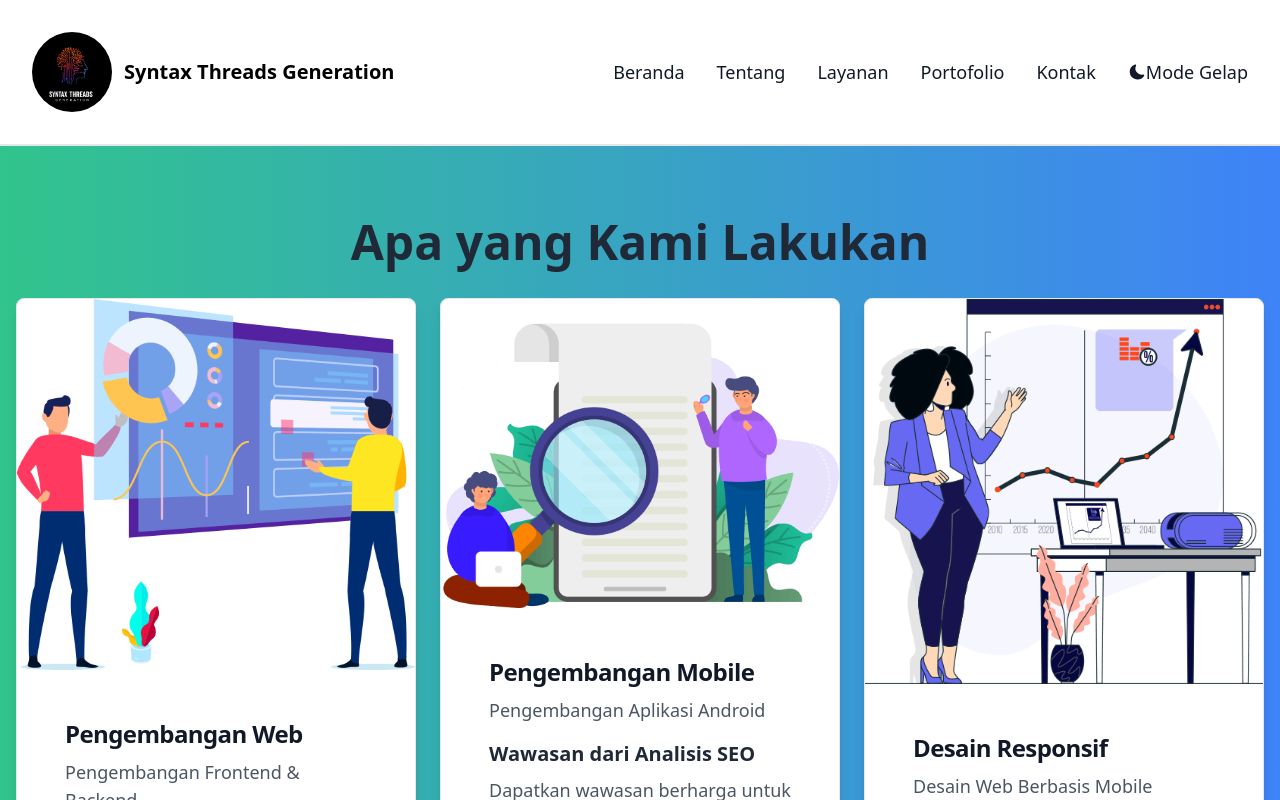
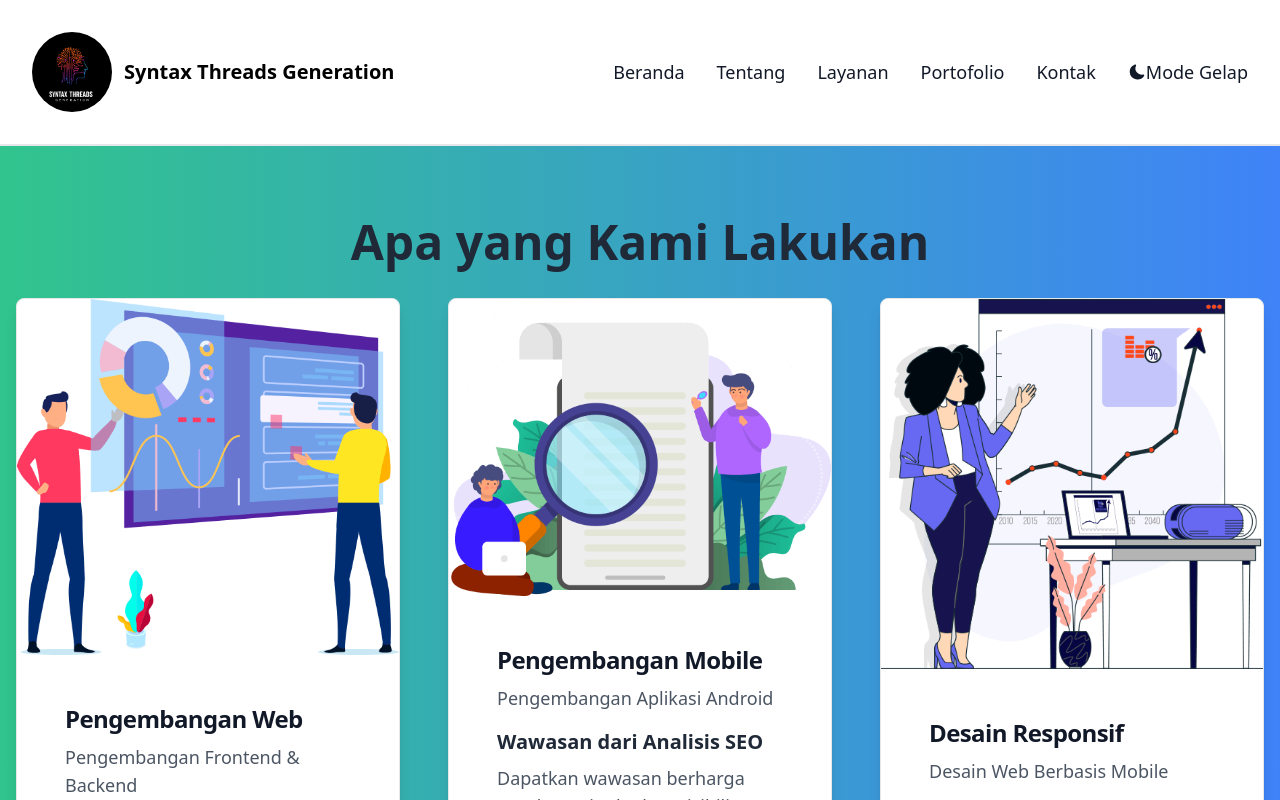
Before and after one commit to Aditya0076/it-consultancy-website, a React (Vite) app: page /services in a window 1280 px wide. Shown: the top 800 px of the page. Built offline with nearby package versions, Linux system fonts and the light colour scheme.

Commit message:
FIX: gap for card services

```diff
--- a/src/components/Services.jsx
+++ b/src/components/Services.jsx
@@ -1,4 +1,3 @@
-import React from "react";
 import { Card } from "flowbite-react";
 
 const services = [
@@ -86,14 +85,13 @@ const Service = () => {
         <h1 className="text-5xl font-bold text-center mb-8 text-gray-800 dark:text-white">
           Apa yang Kami Lakukan
         </h1>
-        <div className="grid grid-cols-1 sm:grid-cols-2 md:grid-cols-3 gap-6">
+        <div className="grid grid-cols-1 sm:grid-cols-2 md:grid-cols-3 gap-12">
           {services.map((service) => (
             <Card
               key={service.id}
               className="max-w-md mx-auto transition-transform transform hover:scale-105 shadow-lg rounded-lg bg-white dark:bg-gray-800"
               imgAlt={service.title}
-              imgSrc={service.image}
-            >
+              imgSrc={service.image}>
               <div className="p-6 flex flex-col h-full">
                 <a href="#">
                   <h5 className="text-2xl font-semibold tracking-tight text-gray-900 dark:text-white mb-2">
@@ -113,14 +111,12 @@ const Service = () => {
                   {service.content.list.map((item, index) => (
                     <li
                       key={index}
-                      className="flex items-center mb-2 text-lg text-gray-600 dark:text-gray-400"
-                    >
+                      className="flex items-center mb-2 text-lg text-gray-600 dark:text-gray-400">
                       <svg
                         className="h-5 w-5 text-green-500 mr-2"
                         fill="currentColor"
                         viewBox="0 0 20 20"
-                        xmlns="http://www.w3.org/2000/svg"
-                      >
+                        xmlns="http://www.w3.org/2000/svg">
                         <path d="M7.629 12.133l-3.5-3.5a1 1 0 00-1.415 1.415l4.5 4.5a1 1 0 001.415 0l10-10a1 1 0 00-1.415-1.415l-9.293 9.293z" />
                       </svg>
                       <span className="ml-2">{item}</span>
@@ -129,8 +125,7 @@ const Service = () => {
                 </ul>
                 <a
                   href="#"
-                  className="mt-auto block w-full rounded-lg bg-cyan-700 px-6 py-3 text-center text-lg font-medium text-white hover:bg-cyan-800 focus:outline-none focus:ring-4 focus:ring-cyan-300 dark:bg-cyan-600 dark:hover:bg-cyan-700 dark:focus:ring-cyan-800"
-                >
+                  className="mt-auto block w-full rounded-lg bg-cyan-700 px-6 py-3 text-center text-lg font-medium text-white hover:bg-cyan-800 focus:outline-none focus:ring-4 focus:ring-cyan-300 dark:bg-cyan-600 dark:hover:bg-cyan-700 dark:focus:ring-cyan-800">
                   Lihat Detail
                 </a>
               </div>
@@ -140,6 +135,6 @@ const Service = () => {
       </div>
     </div>
   );
-}
+};
 
 export default Service;
```
